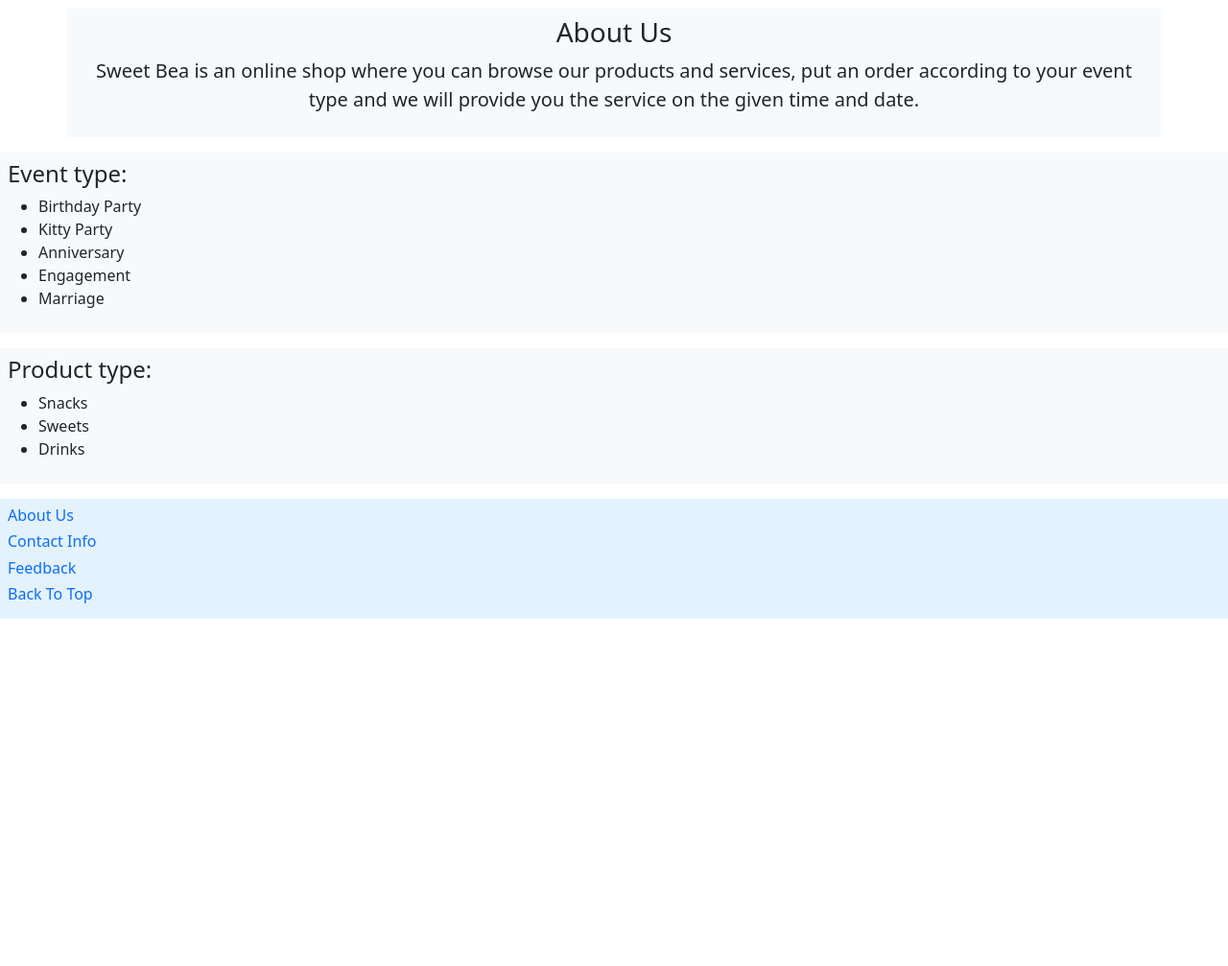
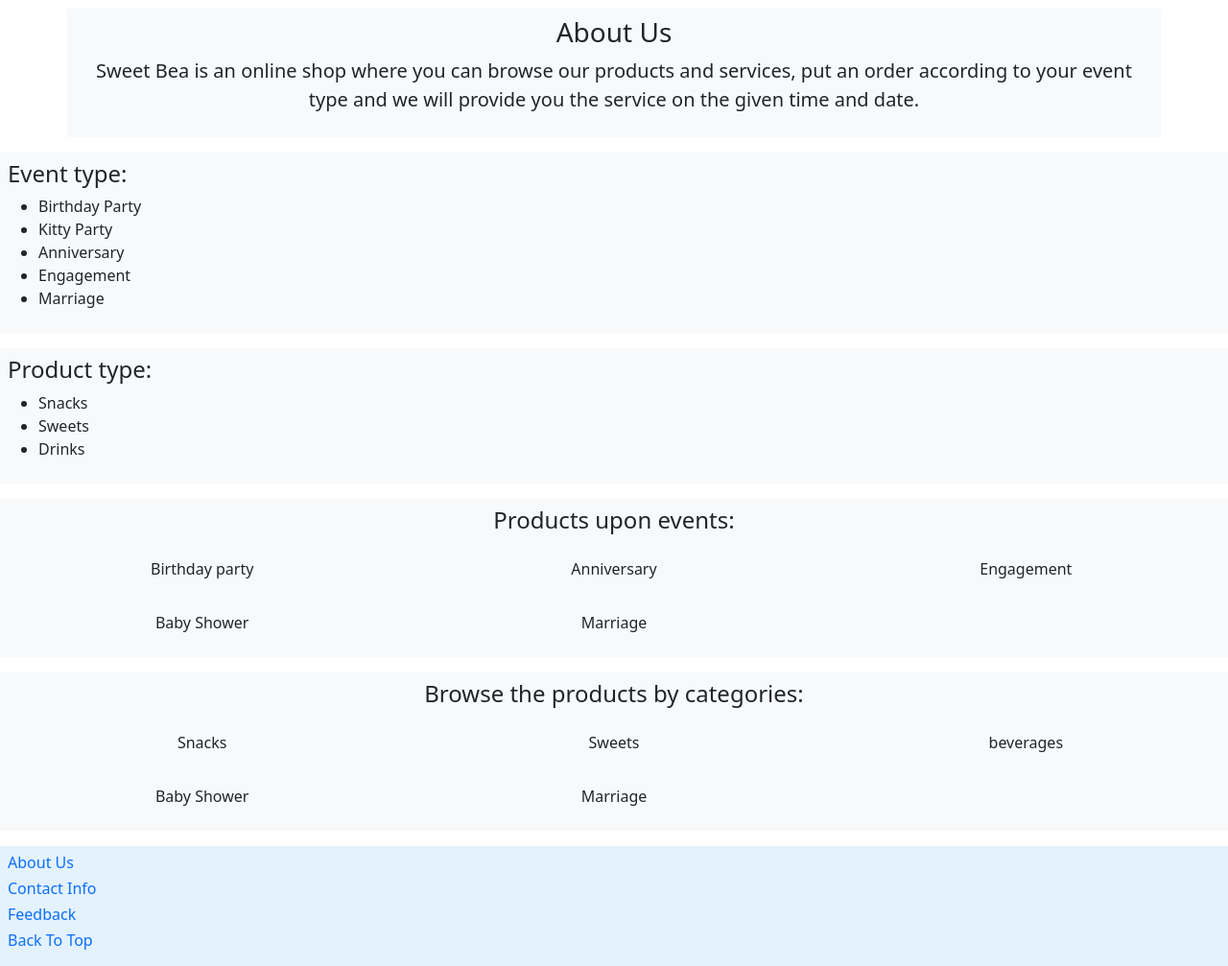
Before and after one commit to vaibhavpatilviv23/BS-Project-Sweet-Bea--site-renovation-, a plain HTML site: page index.html in a window 1280 px wide. Shown: the part 63-1070 px from the top of the page at 96% size. Before the commit the page ends 800 px from the top, so only its background shows below. Drawn offline with nearby package versions, Linux system fonts and the light colour scheme.

Commit message:
Update to adjust some items

```diff
--- a/index.html
+++ b/index.html
@@ -56,6 +56,28 @@
         </ul>
     </div>
 
+    <div class="container-fluid text-center p-2 bg-light mt-3 mb-3">
+        <h4>Products upon events:</h4>
+        <div class="row">
+            <div class="col-md-4 mt-3 mb-3">Birthday party</div>
+            <div class="col-md-4 mt-3 mb-3">Anniversary</div>
+            <div class="col-md-4 mt-3 mb-3">Engagement</div>
+            <div class="col-md-4 mt-3 mb-3">Baby Shower</div>
+            <div class="col-md-4 mt-3 mb-3">Marriage</div>
+        </div>
+    </div>
+
+    <div class="container-fluid text-center p-2 bg-light mt-3 mb-3">
+        <h4>Browse the products by categories:</h4>
+        <div class="row">
+            <div class="col-md-4 mt-3 mb-3">Snacks</div>
+            <div class="col-md-4 mt-3 mb-3">Sweets</div>
+            <div class="col-md-4 mt-3 mb-3">beverages</div>
+            <div class="col-md-4 mt-3 mb-3">Baby Shower</div>
+            <div class="col-md-4 mt-3 mb-3">Marriage</div>
+        </div>
+    </div>
+
 
     <footer class="text-left p-2 mt-3" style="background-color: #e3f2fd;">
         <a href="aboutus.html" class="text-decoration-none"><h6>About Us</h6></a>
```
